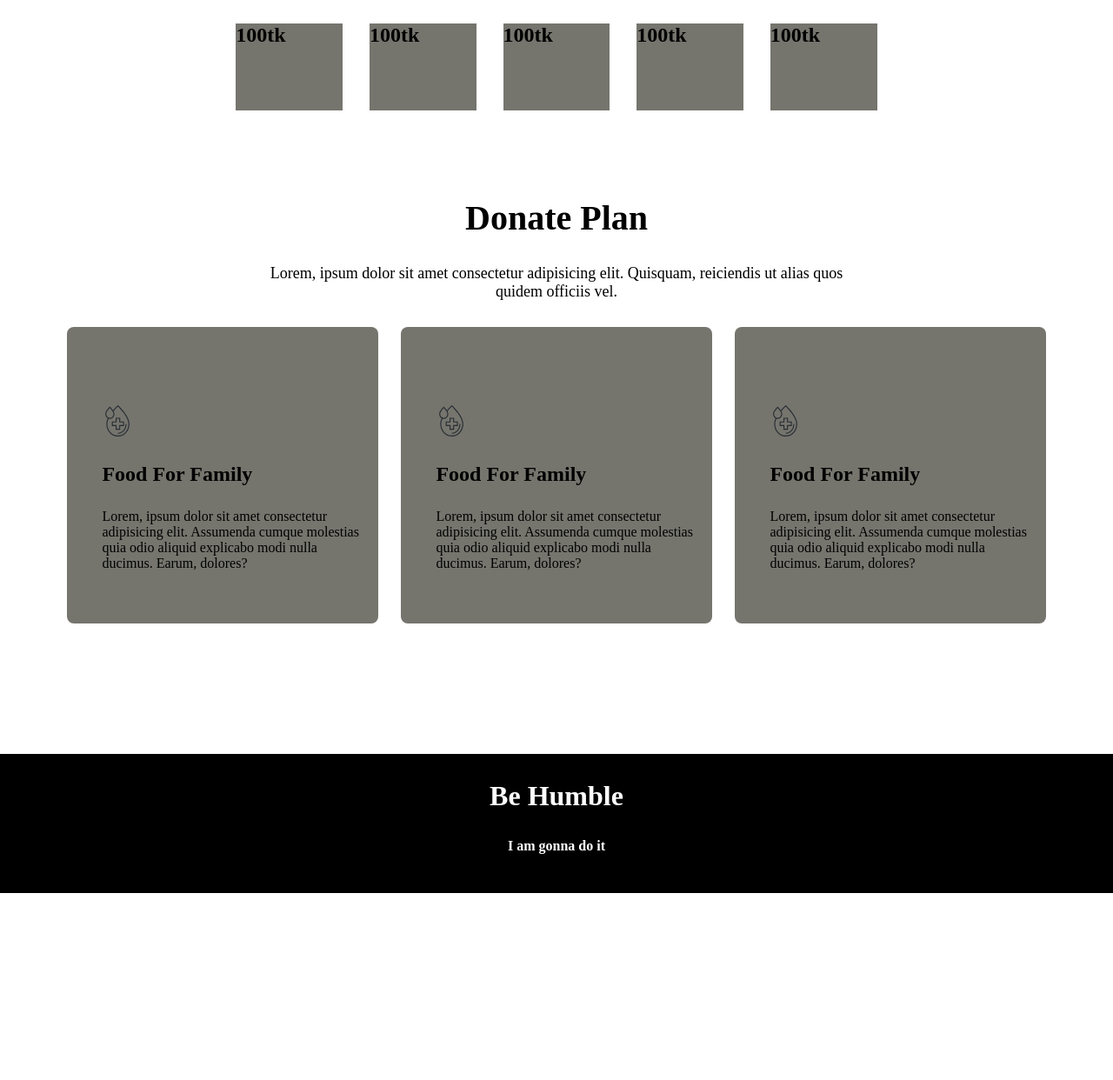
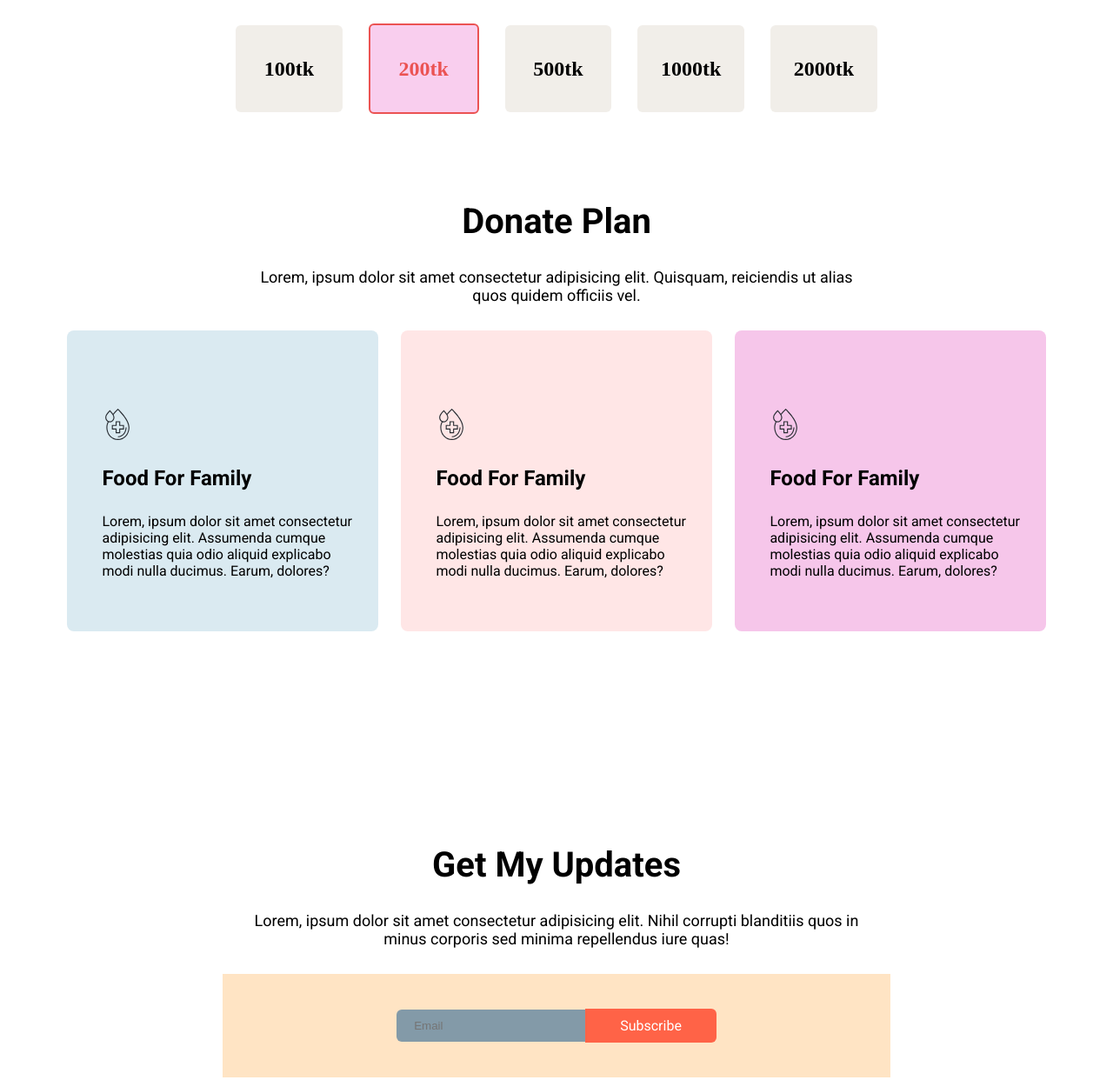
Before and after one commit to badhon-dalbot/donate-today, a plain HTML site: page index.html in a window 1280 px wide. Shown: the part 1022-2264 px from the top of the page at 87% size. Before the commit the page ends 2049 px from the top, so only its background shows below. Drawn offline with Linux system fonts and the light colour scheme.

Commit message:
subscribe

```diff
--- a/index.html
+++ b/index.html
@@ -5,6 +5,9 @@
     <meta http-equiv="X-UA-Compatible" content="IE=edge">
     <meta name="viewport" content="width=device-width, initial-scale=1.0">
     <title>Donate-Today</title>
+    <link rel="preconnect" href="https://fonts.googleapis.com">
+<link rel="preconnect" href="https://fonts.gstatic.com" crossorigin>
+<link href="https://fonts.googleapis.com/css2?family=Roboto:ital,wght@0,400;0,700;1,300&display=swap" rel="stylesheet">
     <link rel="stylesheet" href="style.css">
 </head>
 <body>
@@ -26,17 +29,17 @@
             <div class="box">
                 <h1>100tk</h1>
             </div>
-            <div class="box">
-                <h1>100tk</h1>
+            <div id="box-2" class="box">
+                <h1>200tk</h1>
             </div>
             <div class="box">
-                <h1>100tk</h1>
+                <h1>500tk</h1>
             </div>
             <div class="box">
-                <h1>100tk</h1>
+                <h1>1000tk</h1>
             </div>
             <div class="box">
-                <h1>100tk</h1>
+                <h1>2000tk</h1>
             </div>
         </div>
     </section>
@@ -56,7 +59,7 @@
                     <p>Lorem, ipsum dolor sit amet consectetur adipisicing elit. Assumenda cumque molestias quia odio aliquid explicabo modi nulla ducimus. Earum, dolores?</p>
                 </div>
             </div>
-            <div class="card">
+            <div id="card-2" class="card">
                 <div class="card-img">
                     <img src="images/blood.svg" alt="">
                 </div>
@@ -65,7 +68,7 @@
                     <p>Lorem, ipsum dolor sit amet consectetur adipisicing elit. Assumenda cumque molestias quia odio aliquid explicabo modi nulla ducimus. Earum, dolores?</p>
                 </div>
             </div>
-            <div class="card">
+            <div id="card-3" class="card">
                 <div class="card-img">
                     <img src="images/blood.svg" alt="">
                 </div>
@@ -76,6 +79,19 @@
             </div>
         </div>
     </section>
+    <!-- Form -->
+    <section>
+        <div class="text">
+            <h1>Get My Updates</h1>
+            <p>Lorem, ipsum dolor sit amet consectetur adipisicing elit. Nihil corrupti blanditiis quos in minus corporis sed minima repellendus iure quas!</p>
+        </div>
+            <form action="">
+                <div class="flex-form">
+                 <input type="email" name="" id="" placeholder="Email">
+                 <button class="btn">Subscribe</button>
+                </div>
+             </form>
+    </section>
 </body>
 <footer>
     <h1>Be Humble</h1>
--- a/style.css
+++ b/style.css
@@ -28,10 +28,12 @@
     font-size: 16px;
     border: none;
     border-radius: 6px;
-    position: absolute;
+    font-family: 'Roboto', sans-serif;
+    cursor: pointer;
+    /* position: absolute;
     top: 100%;
     left: 50%;
-    transform: translate(-50%, -50%);
+    transform: translate(-50%, -50%); */
 }
 /* donate-plan */
 #donate-plan {
@@ -44,12 +46,14 @@
 }
 .text h1 {
     font-size: 40px;
+    font-family: 'Roboto', sans-serif;
     font-weight: 700;
     margin-top: 100px;
 }
 .text p {
     font-size: 18px;
     margin: 30px 100px;
+    font-family: 'Roboto', sans-serif;
 }
 
 .container {
@@ -62,17 +66,35 @@
     width: 60%;
 }
 .box {
-    background-color: #75756e;
+    background-color: #F1EEE9;
     width: 16%;
     margin: auto;
     height: 100px;
+    border-radius: 6px;
+    display: flex;
+    justify-content: center;
+    align-items: center;
 }
-
+.box h1 {
+    text-align: center;
+    align-items: center;
+}
+#box-2 {
+    border: solid 2px #EB5353;
+    background-color: #F9CEEE;
+    color: #EB5353;
+}
 .card {
     width: 31%;
     margin: auto;
-    background-color: #75756e;
+    background-color: #DAEAF1;
     border-radius: 8px;
+}
+#card-2 {
+    background-color: #FFE6E6;
+}
+#card-3 {
+    background-color: #F6C6EA;
 }
 .card-img {
     width: 10%;
@@ -87,15 +109,38 @@
 }
 .card-text h2 {
     margin: 26px 0;
+    font-family: 'Roboto', sans-serif;
 }
 .card-text p {
+    font-family: 'Roboto', sans-serif;
+}
+form {
+    width: 60%;
+    margin: auto;
+    background-color: bisque;
+    padding: 40px 0;
+}
+.flex-form {
+    display: flex;
+    justify-content: center;
+    align-items: center;
+}
+input {
+    padding: 11px 20px;
+    background-color: #839AA8;
+    border: none;
+    border-radius: 6px 0 0 6px;
 
+}
+.flex-form button {
+    border-radius: 0 6px 6px 0;
 }
 footer {
     background-color: black;
     text-align: center;
     color: #ffffff;
     height: 20vh;
+    margin-top: 100px;
 }
 footer h1 {
     padding: 30px 0;
```
